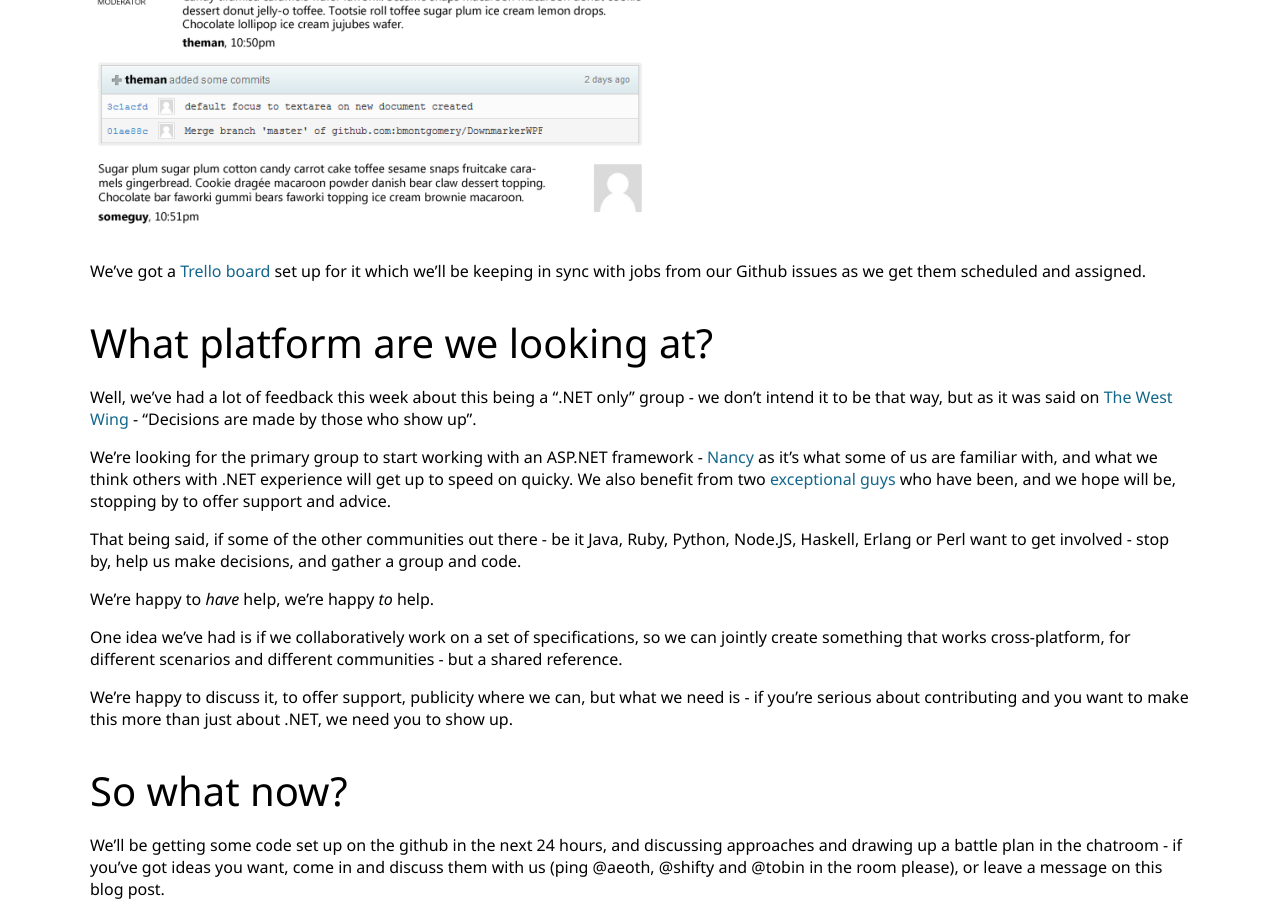
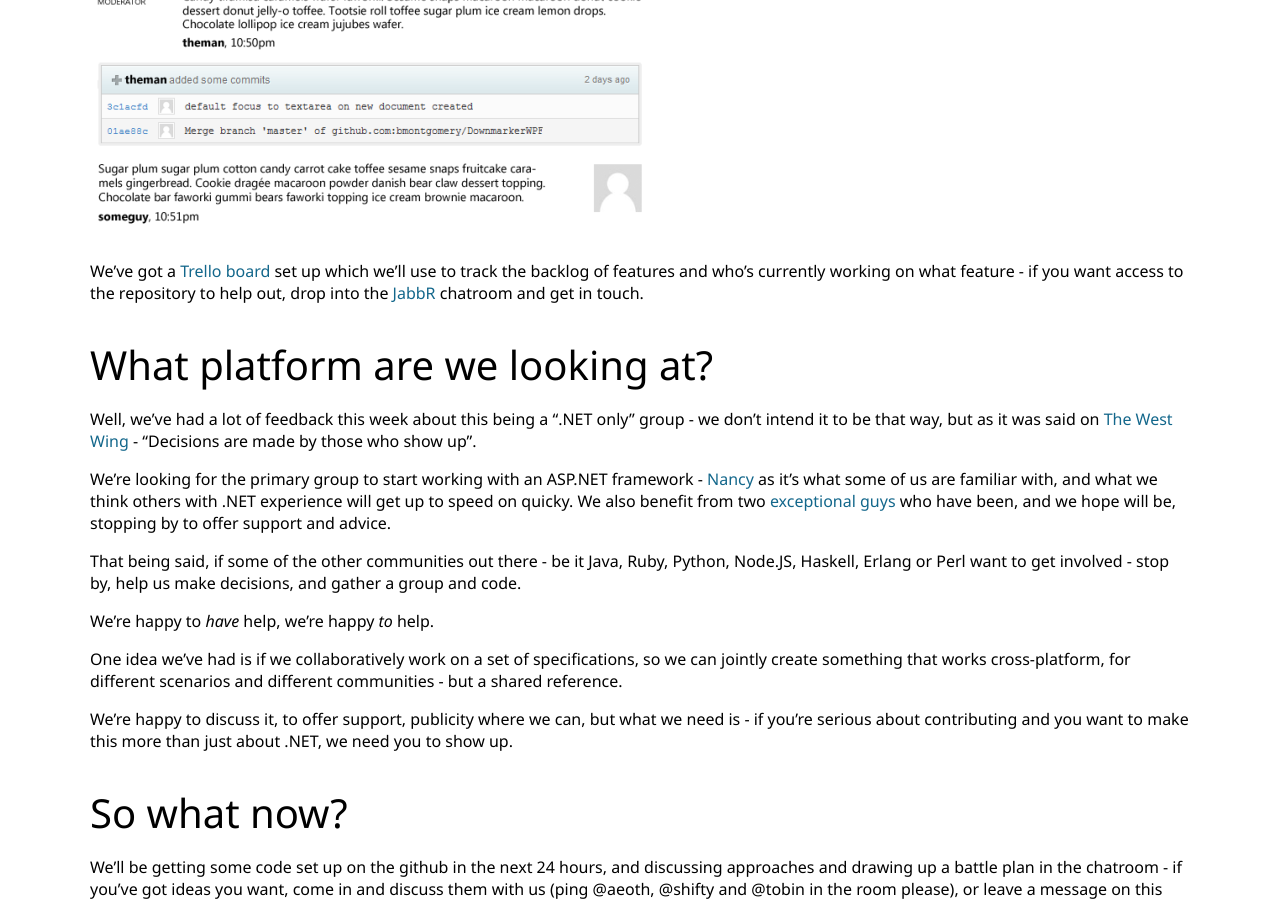
Before and after one commit to Code52/code52.github.com, a Jekyll site: the page built from _posts/2011-01-16-ideastrike.md, in a window 1280 px wide and 900 px high, scrolled down 908 px. Built offline with Jekyll 4.4.1, drawn with Linux system fonts in a browser that asks for light colours; Markdown is read by kramdown in place of the engine named in the settings; comment, search, counter and statistics services are not loaded.

Commit message:
edited a sentence, didn't like wording

```diff
--- a/_posts/2011-01-16-ideastrike.md
+++ b/_posts/2011-01-16-ideastrike.md
@@ -20,9 +20,9 @@ Here's an initial mockup from [@aeoth](http://twitter.com/aeoth) about how this
 
 ![](/img/week3-ideastrike-mockup.png)
 
-We've got a [Trello board](https://trello.com/board/ideastrike/4f137b417201526045146b8a) set up for it which we'll be keeping in sync with jobs from our Github issues as we get them scheduled and assigned.
+We've got a [Trello board](https://trello.com/board/ideastrike/4f137b417201526045146b8a) set up which we'll use to track the backlog of features and who's currently working on what feature - if you want access to the repository to help out, drop into the [JabbR](http://jabbr.net/#/rooms/code52) chatroom and get in touch.
 
-##What platform are we looking at?
+## What platform are we looking at?
 
 Well, we've had a lot of feedback this week about this being a ".NET only" group - we don't intend it to be that way, but as it was said on [The West Wing](http://en.wikipedia.org/wiki/The_West_Wing) - "Decisions are made by those who show up".
 
```
